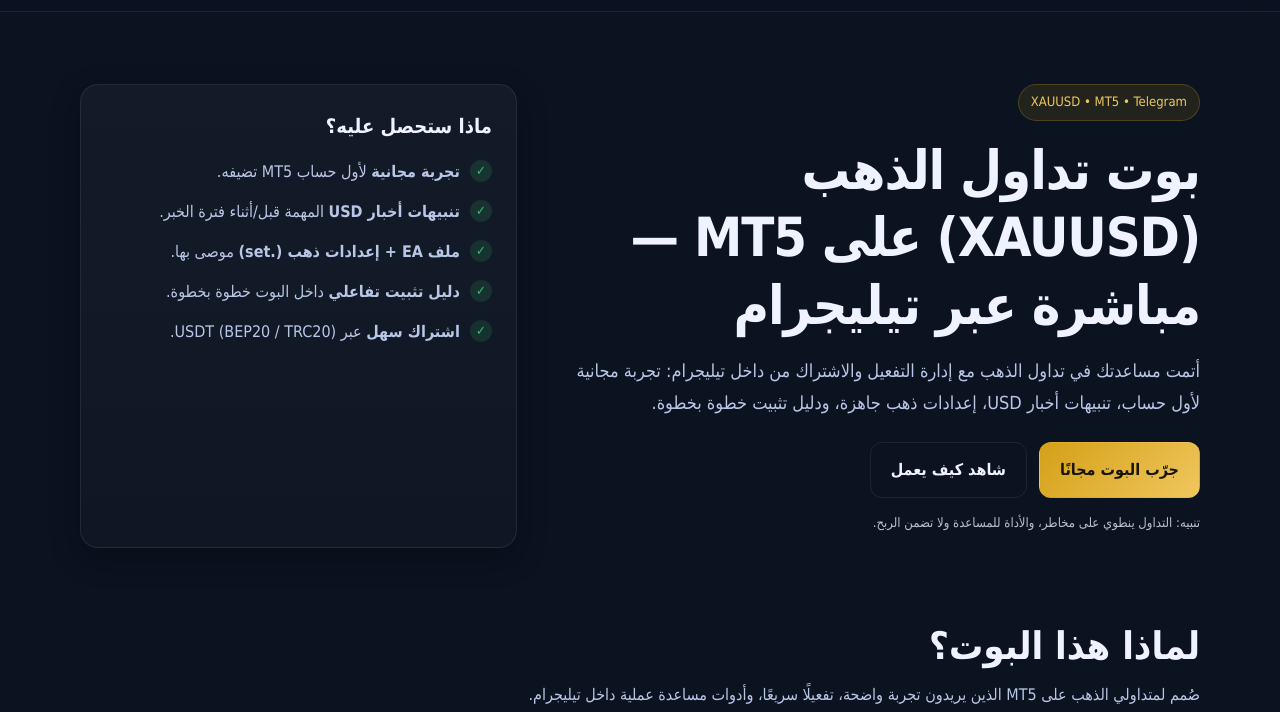
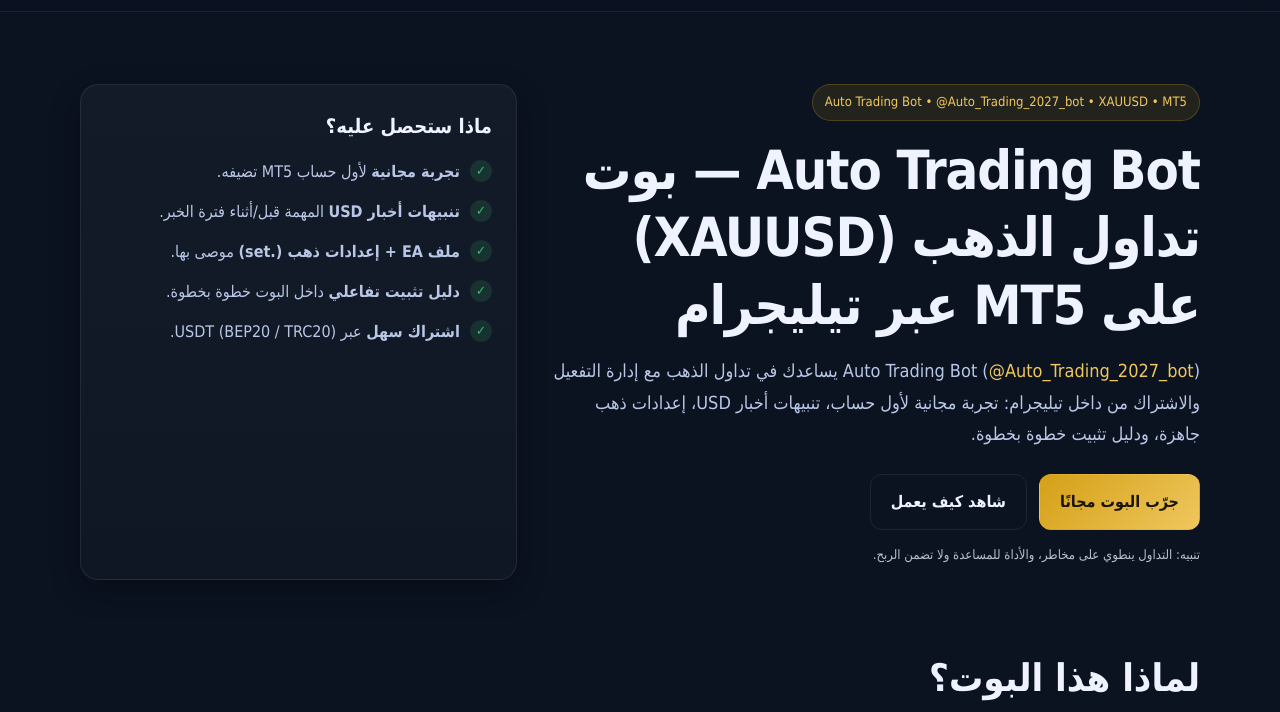
Before and after one commit to mamommeme-commits/auto-trading-landing, a plain HTML site: page index.html in a window 1280 px wide. Shown: the part 73-785 px from the top of the page. Drawn offline with Linux system fonts and the light colour scheme.

Commit message:
Boost bot name/username visibility for search

```diff
--- a/index.html
+++ b/index.html
@@ -3,19 +3,20 @@
 <head>
   <meta charset="utf-8">
   <meta name="viewport" content="width=device-width, initial-scale=1">
-  <title>بوت تداول الذهب على MT5 عبر تيليجرام | تجربة مجانية</title>
-  <meta name="description" content="جرّب بوت تداول XAUUSD على MT5 عبر تيليجرام: تجربة مجانية لأول حساب، تنبيهات أخبار USD، إعدادات ذهب جاهزة، وتفعيل سهل للاشتراك.">
+  <title>Auto Trading Bot | بوت تداول الذهب XAUUSD على MT5 عبر تيليجرام</title>
+  <meta name="description" content="Auto Trading Bot (@Auto_Trading_2027_bot) — بوت تداول الذهب XAUUSD على MT5 عبر تيليجرام: تجربة مجانية لأول حساب، تنبيهات أخبار USD، إعدادات ذهب جاهزة، وتفعيل سهل للاشتراك.">
+  <meta name="keywords" content="Auto Trading Bot, Auto_Trading_2027_bot, بوت تداول الذهب, بوت XAUUSD, MT5, تداول الذهب, تيليجرام, تنبيهات أخبار USD, gold EA, MT5 bot">
   <meta name="robots" content="index,follow,max-image-preview:large">
   <link rel="canonical" href="https://mamommeme-commits.github.io/auto-trading-landing/">
   <meta property="og:type" content="website">
   <meta property="og:locale" content="ar_AR">
-  <meta property="og:title" content="بوت تداول الذهب MT5 عبر تيليجرام">
-  <meta property="og:description" content="تجربة مجانية لأول حساب، تنبيهات أخبار USD، إعدادات ذهب جاهزة، وتفعيل سريع عبر تيليجرام.">
+  <meta property="og:title" content="Auto Trading Bot | بوت تداول الذهب MT5 عبر تيليجرام">
+  <meta property="og:description" content="Auto Trading Bot (@Auto_Trading_2027_bot): تجربة مجانية، تنبيهات أخبار USD، إعدادات ذهب جاهزة، وتفعيل سريع عبر تيليجرام.">
   <meta property="og:url" content="https://mamommeme-commits.github.io/auto-trading-landing/">
   <meta property="og:site_name" content="Auto Trading Bot">
   <meta name="twitter:card" content="summary_large_image">
-  <meta name="twitter:title" content="بوت تداول الذهب MT5 عبر تيليجرام">
-  <meta name="twitter:description" content="تجربة مجانية، تنبيهات أخبار USD، إعدادات ذهب جاهزة، وتفعيل سهل عبر تيليجرام.">
+  <meta name="twitter:title" content="Auto Trading Bot | بوت تداول الذهب MT5 عبر تيليجرام">
+  <meta name="twitter:description" content="Auto Trading Bot (@Auto_Trading_2027_bot): تجربة مجانية، تنبيهات أخبار USD، إعدادات ذهب جاهزة، وتفعيل سهل عبر تيليجرام.">
   <meta name="theme-color" content="#0b1220">
   <style>
     :root {
@@ -143,7 +144,7 @@
   {
     "@context": "https://schema.org",
     "@type": "SoftwareApplication",
-    "name": "Auto Trading Bot for MT5 Gold",
+    "name": "Auto Trading Bot - MT5 Gold Trading Bot (@Auto_Trading_2027_bot)",
     "applicationCategory": "FinanceApplication",
     "operatingSystem": "Telegram, MetaTrader 5",
     "description": "بوت تيليجرام لمتداولي الذهب XAUUSD على MT5: تجربة مجانية، تنبيهات أخبار USD، إعدادات ذهب جاهزة، وإدارة الاشتراك.",
@@ -190,9 +191,9 @@
     <section class="hero">
       <div class="container hero-grid">
         <div>
-          <div class="eyebrow">XAUUSD • MT5 • Telegram</div>
-          <h1>بوت تداول الذهب (XAUUSD) على MT5 — مباشرة عبر تيليجرام</h1>
-          <p class="lead">أتمت مساعدتك في تداول الذهب مع إدارة التفعيل والاشتراك من داخل تيليجرام: تجربة مجانية لأول حساب، تنبيهات أخبار USD، إعدادات ذهب جاهزة، ودليل تثبيت خطوة بخطوة.</p>
+          <div class="eyebrow">Auto Trading Bot • @Auto_Trading_2027_bot • XAUUSD • MT5</div>
+          <h1>Auto Trading Bot — بوت تداول الذهب (XAUUSD) على MT5 عبر تيليجرام</h1>
+          <p class="lead">Auto Trading Bot (<a href="https://t.me/Auto_Trading_2027_bot" target="_blank" rel="noopener" class="muted-link">@Auto_Trading_2027_bot</a>) يساعدك في تداول الذهب مع إدارة التفعيل والاشتراك من داخل تيليجرام: تجربة مجانية لأول حساب، تنبيهات أخبار USD، إعدادات ذهب جاهزة، ودليل تثبيت خطوة بخطوة.</p>
           <div class="hero-actions">
             <a class="btn btn-primary" href="https://t.me/Auto_Trading_2027_bot" target="_blank" rel="noopener">جرّب البوت مجانًا</a>
             <a class="btn btn-secondary" href="#how">شاهد كيف يعمل</a>
```
